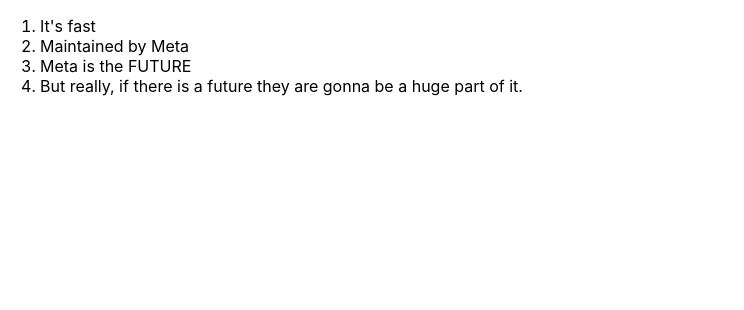
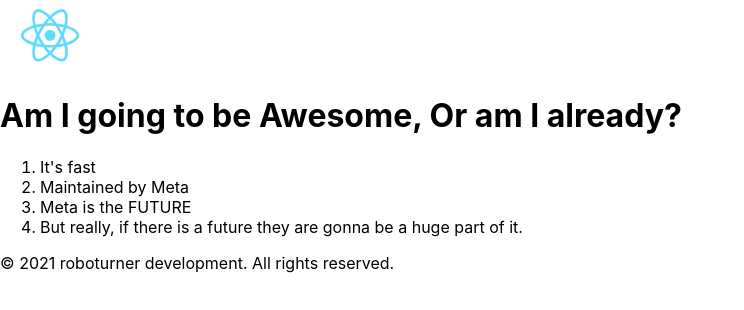
Before and after one commit to roboturnerdev/learn-react-infosite, a React (Create React App) app: page / in a window 1280 px wide. Shown: the top 310 px of the page, without its empty margins (0-744 px from the left). Built offline with nearby package versions, Linux system fonts and the light colour scheme.

Commit message:
challenge 2 complete

```diff
--- a/src/index.jsx
+++ b/src/index.jsx
@@ -5,16 +5,39 @@
 import reportWebVitals from "./reportWebVitals";
 import logo from './react.png';
 
+/**
+Challenge:
 
+Part 2:
+- Add a `header` element with a nested `nav` element. Inside the `nav`,
+  include a `img` element with the image of the React logo inside
+  (src="./react-logo.png") and make sure to set the width to something
+  more manageable so it doesn't take up the whole screen
+- Add an `h1` with some text describing the page. (E.g. "Reasons
+  I'm excited to learn React"). Place it above the ordered list.
+- Add a `footer` after the list that says:
+    "© 20xx <last name here> development. All rights reserved."
+ */
 
 function AlreadyKnow() {
   return (
+    <div>
+      <header>
+        <nav>
+          <img alt="" src={logo} width="100px"></img>
+        </nav>
+        <h1>Am I going to be Awesome, Or am I already?</h1>
+      </header>
       <ol>
         <li>It's fast</li>
         <li>Maintained by Meta</li>
         <li>Meta is the FUTURE</li>
         <li>But really, if there is a future they are gonna be a huge part of it.</li>
       </ol>
+      <footer>
+        © 2021 roboturner development. All rights reserved.
+      </footer>
+    </div>
   )
 };
 
```
Lines whose indentation alone changed are shown as unchanged.
